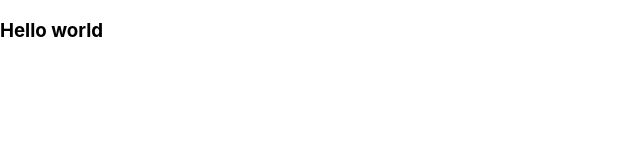
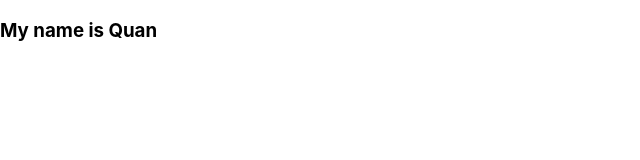
Before and after one commit to vanquanlc/base-react-redux, a React (Create React App) app: page / in a window 1280 px wide. Shown: the top 160 px of the page, without its empty margins (0-640 px from the left). Built offline with nearby package versions, Linux system fonts and the light colour scheme.

Commit message:
#20 setState

```diff
--- a/src/App.js
+++ b/src/App.js
@@ -3,29 +3,36 @@ import './App.css';
 import { useDispatch, useSelector } from 'react-redux';
 import { increaseCounter, decreaseCounter } from './redux/action/counterAction';
 import MyComponent from './redux/components/MyComponent';
+import React from 'react';
+
+class App extends React.Component{
 
 
 
+  render(){
+    return( <MyComponent ></MyComponent>)
+  }
+}
 
 
-const App = () => {
-  const count = useSelector(state => state.counter.count);
-  const dispatch = useDispatch();
 
-  return (
-    <MyComponent/>
-    // <div className="App">
-    //   <header className="App-header">
-    //     <img src={logo} className="App-logo" alt="logo" />
-    //     <p>
-    //       Edit <code>src/App.js</code> and save to reload.
-    //     </p>
-    //     <div>Count = {count}</div>
-    //     <button onClick={() => dispatch(increaseCounter())}>Increase</button>
-    //     <button onClick={() => dispatch(decreaseCounter())}>Decrease</button>
-    //   </header>
-    // </div>
-  );
-}
+// const App = () => {
+//   const count = useSelector(state => state.counter.count);
+//   const dispatch = useDispatch();
+
+//   return (
+//     <div className="App">
+//       <header className="App-header">
+//         <img src={logo} className="App-logo" alt="logo" />
+//         <p>
+//           Edit <code>src/App.js</code> and save to reload.
+//         </p>
+//         <div>Count = {count}</div>
+//         <button onClick={() => dispatch(increaseCounter())}>Increase</button>
+//         <button onClick={() => dispatch(decreaseCounter())}>Decrease</button>
+//       </header>
+//     </div>
+//   );
+// }
 
 export default App;
--- a/src/redux/components/MyComponent.js
+++ b/src/redux/components/MyComponent.js
@@ -3,9 +3,15 @@ import React from "react";
 
 
 class MyComponent extends React.Component{
+
+  state = {
+    name: "Quan",
+    address: "Hà Nội",
+    age: 20
+  }
     render(){
         return(
-            <h3>Hello world</h3>
+            <h3>My name is {this.state.name}</h3>
         )
     };
 }
```
